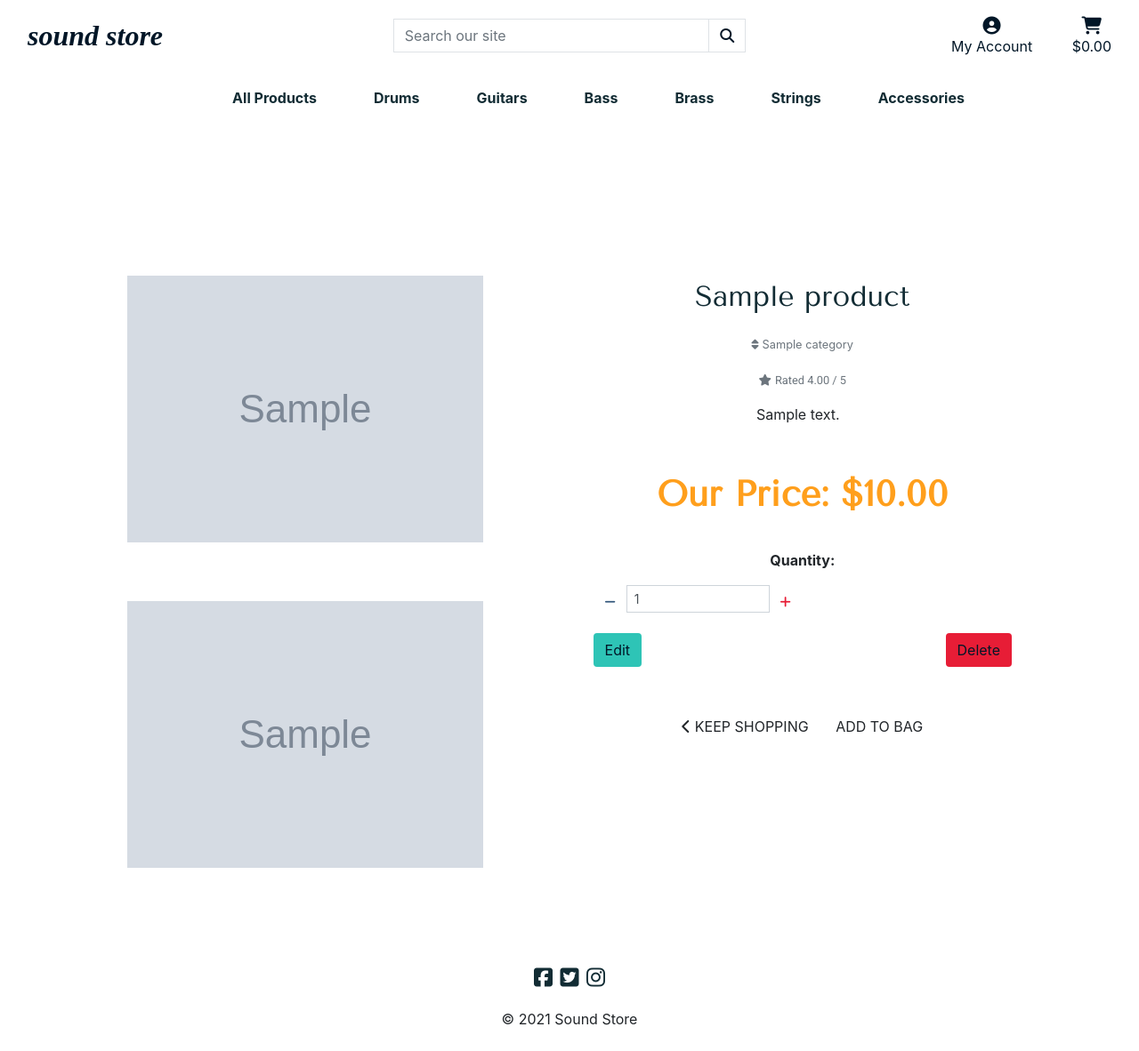
After one commit to Code-Institute-Submissions/sound-store-ms4, a Django app: page /products/1 in a window 1280 px wide. The commit adds this page. Shown: the whole page at 89% size. Run offline with Django 3.2, Linux system fonts and the light colour scheme; tables that the repository leaves empty hold one stand-in row (values such as "Sample post"); grey boxes marked "Sample" are stand-in pictures; some libraries are stand-ins or nearby versions; some web fonts are replaced.

Commit message:
Create product_details page and render on screen via views and urls files

```diff
--- a/home/templates/home/index.html
+++ b/home/templates/home/index.html
@@ -46,7 +46,7 @@
 <!-- Category Links -->
 <section>
   <h2 class="pt-1 mt-1 category-logo">Our Categories</h2>
-    <div class="container-fluid">
+    <div class="container-fluid category-container-imgs">
       <div class="row d-flex flex-row w-100 category-container">
         <div class="col-sm-4 col-md-2 col-lg-4 p-2 category category-mob">
           <a href="">
--- /dev/null
+++ b/products/templates/products/product_detail.html
@@ -0,0 +1,220 @@
+{% extends "base.html" %}
+{% load static %}
+
+{% block extra_title %}
+    | {{ product.name }}
+{% endblock %}
+
+{% block page_header %}
+<div class="container header-container">
+  <div class="row">
+    <div class="col">
+
+    </div>
+  </div>
+</div>
+{% endblock %}
+
+{% block content %}
+<!-- Medium and above screens-->
+   <div class="container mt-5">
+       <div class="row">
+           <div class="d-none col-md-12 product-container">
+            {% if product.image %}
+            <div>
+                {% if product.brand_image  %}
+                  <p class="center"><img src="{{ product.brand_image.url  }}" alt="{{ product.category.name }}"></p>
+                {% endif %}
+                  <a href="{{ product.image_url }}" target="_blank">
+                    <img class="detail-img img-fluid" src="{{ product.image_url }}" alt="{{ product.name }}">
+                  </a>
+            </div>
+            {% else %}
+            <a>
+                <img class="detail-img img-fluid" src="{{ MEDIA_URL }}noimage.png" alt="{{ product.name }}">
+            </a>
+            {% endif %}
+
+            <div class="center">
+                <p class="product-name-detail">{{ product.name }}</p>
+                {% if product.category %}
+              <p>
+              <a href="{% url 'products' %}?category={{ product.category.name }}" class="text-muted">
+                <small class="text-muted"><i class="fa fa-sort mr-1" aria-hidden="true"></i>{{ product.category.friendly_name }}</small>
+              </a>
+              </p>
+              {% endif %}
+                {% if product.rating %}
+                <small class="text-muted roboto"><i class="fas fa-star mr-1"></i>Rated {{ product.rating }} / 5</small>
+              {% else %}
+                <small class="text-muted roboto">There is no rating for this product, yet!</small>
+              {% endif %}
+              <div class="description-detail">
+              <p class="mt-3 center">{{ product.description }}</p>
+              </div>
+              <p class="lead font-weight-bold price-detail mt-5"><span class="price-color">Our Price: ${{ product.price }}</span></p>
+
+
+              <form class="form" action="" method="POST">
+                {% csrf_token %}
+                <div class="form-row">
+                    <div class="d-none col-md-12">
+                        <p class="mt-3"><strong>Quantity:</strong></p>
+                        <div class="form-group w-50">
+                            <div class="input-group input-quantity">
+                                <div class="input-group-prepend">
+                                    <!-- Decrement Quantity -->
+                                    <button class="decrement-qty btn btn-black rounded-0"
+                                        data-item_id="{{ product.id }}" id="decrement-qty_{{ product.id }}">
+                                        <span>
+                                            <i class="fas fa-minus fa-sm"></i>
+                                        </span>
+                                    </button>
+                                </div>
+                                <!-- Input Box -->
+                                <input class="form-control form-control-sm qty_input" type="number"
+                                    name="quantity" value="1" min="1" max="99"
+                                    data-item_id="{{ product.id }}"
+                                    id="id_qty_{{ product.id }}">
+                                <div class="input-group-append">
+                                    <!-- Increment Quantity -->
+                                    <button class="increment-qty btn btn-black rounded-0"
+                                        data-item_id="{{ product.id }}" id="increment-qty_{{ product.id }}">
+                                        <span>
+                                            <i class="fas fa-plus fa-sm"></i>
+                                        </span>
+                                    </button>
+                                </div>
+                            </div>
+                        </div>
+                        {% if request.user.is_superuser %}
+                  {% endif %}
+                  <div class="admin-btns">
+                    <a class="btn edit" href="">Edit</a>
+                    <a class="btn delete" href="">Delete</a>
+                  </div>
+                </div>
+
+                    <div class="d-none col-md-12">
+                        <a href="{% url 'products' %}" class="btn orange rounded-0 mt-5">
+                            <span class="icon">
+                                <i class="fas fa-chevron-left"></i>
+                            </span>
+                            <span class="text-uppercase orange">Back to shop</span>
+                        </a>
+                        <input type="submit" class="btn btn-black rounded-0 text-uppercase mt-5" value="Add to Bag">
+                    </div>
+                    <input type="hidden" name="redirect_url" value="{{ request.path }}">
+                </div>
+           </form>
+
+
+            </div>
+
+        </div>
+       </div>
+   </div>
+
+   <!-- Mobile Screen -->
+   <div class="container mt-5">
+    <div class="row">
+        <div class="col-12 product-container">
+         {% if product.image %}
+         <div>
+             {% if product.brand_image  %}
+               <p class="center"><img src="{{ product.brand_image.url  }}" alt="{{ product.category.name }}"></p>
+             {% endif %}
+               <a href="{{ product.image_url }}" target="_blank">
+                 <img class="detail-img img-fluid" src="{{ product.image_url }}" alt="{{ product.name }}">
+               </a>
+         </div>
+         {% else %}
+         <a>
+             <img class="detail-img img-fluid" src="{{ MEDIA_URL }}noimage.png" alt="{{ product.name }}">
+         </a>
+         {% endif %}
+
+         <div class="center">
+             <p class="product-name-detail">{{ product.name }}</p>
+             {% if product.category %}
+           <p>
+           <a href="{% url 'products' %}?category={{ product.category.name }}" class="text-muted">
+             <small class="text-muted"><i class="fa fa-sort mr-1" aria-hidden="true"></i>{{ product.category.friendly_name }}</small>
+           </a>
+           </p>
+           {% endif %}
+             {% if product.rating %}
+             <small class="text-muted roboto"><i class="fas fa-star mr-1"></i>Rated {{ product.rating }} / 5</small>
+           {% else %}
+             <small class="text-muted roboto">There is no rating for this product, yet!</small>
+           {% endif %}
+           <div class="description-detail">
+           <p class="mt-3 center">{{ product.description }}</p>
+           </div>
+           <p class="lead font-weight-bold price-detail mt-5"><span class="price-color">Our Price: ${{ product.price }}</span></p>
+
+
+           <form class="form" action="" method="POST">
+             {% csrf_token %}
+             <div class="form-row">
+                 <div class="col-12">
+                     <p class="mt-3"><strong>Quantity:</strong></p>
+                     <div class="form-group w-50">
+                         <div class="input-group input-quantity">
+                             <div class="input-group-prepend">
+                                 <!-- Decrement Quantity -->
+                                 <button class="decrement-qty btn btn-black rounded-0"
+                                     data-item_id="{{ product.id }}" id="decrement-qty_{{ product.id }}">
+                                     <span>
+                                         <i class="fas fa-minus fa-sm"></i>
+                                     </span>
+                                 </button>
+                             </div>
+                             <!-- Input Box -->
+                             <input class="form-control form-control-sm qty_input" type="number"
+                                 name="quantity" value="1" min="1" max="99"
+                                 data-item_id="{{ product.id }}"
+                                 id="id_qty_{{ product.id }}">
+                             <div class="input-group-append">
+                                 <!-- Increment Quantity -->
+                                 <button class="increment-qty btn btn-black rounded-0"
+                                     data-item_id="{{ product.id }}" id="increment-qty_{{ product.id }}">
+                                     <span>
+                                         <i class="fas fa-plus fa-sm"></i>
+                                     </span>
+                                 </button>
+                             </div>
+                         </div>
+                     </div>
+                     {% if request.user.is_superuser %}
+               {% endif %}
+               <div class="admin-btns">
+                 <a class="btn edit" href="">Edit</a>
+                 <a class="btn delete" href="">Delete</a>
+               </div>
+             </div>
+
+                 <div class="col-12">
+                     <a href="{% url 'products' %}" class="btn btn-outline-black rounded-0 mt-5">
+                         <span class="icon">
+                             <i class="fas fa-chevron-left"></i>
+                         </span>
+                         <span class="text-uppercase">Keep Shopping</span>
+                     </a>
+                     <input type="submit" class="btn btn-black rounded-0 text-uppercase mt-5" value="Add to Bag">
+                 </div>
+                 <input type="hidden" name="redirect_url" value="{{ request.path }}">
+             </div>
+        </form>
+
+
+         </div>
+
+     </div>
+    </div>
+</div>
+{% endblock %}
+
+{% block postloadjs %}
+    {{ block.super }}
+{% endblock %}
--- a/products/urls.py
+++ b/products/urls.py
@@ -3,4 +3,5 @@ from . import views
 
 urlpatterns = [
     path('', views.all_products, name="products"),
+    path('<product_id>', views.product_detail, name="product_detail"),
 ]
--- a/products/views.py
+++ b/products/views.py
@@ -1,4 +1,4 @@
-from django.shortcuts import render
+from django.shortcuts import render, get_object_or_404
 from .models import Product
 
 
@@ -11,3 +11,15 @@ def all_products(request):
     }
 
     return render(request, 'products/products.html', context)
+
+
+def product_detail(request, product_id):
+    """A detailed page for a single product"""
+    # Returns one object from the database
+    product = get_object_or_404(Product, pk=product_id)
+
+    context = {
+        'product': product,
+    }
+
+    return render(request, 'products/product_detail.html', context)
--- a/static/css/base.css
+++ b/static/css/base.css
@@ -55,7 +55,7 @@ body {
 }
 
 .navbar {
-    background-color: #fdfffc;
+    background-color: white;
     height: 75px;
 }
 
@@ -158,6 +158,10 @@ body {
     text-align: left;
 }
 
+.category-container-imgs {
+    overflow: hidden;
+}
+
 .category:hover {
     text-decoration: underline;
 }
@@ -248,6 +252,11 @@ body {
 
 .btt-link {
     cursor: pointer;
+}
+
+.flex {
+    display: flex;
+    justify-content: space-around;
 }
 
  /* -------------------------------- product_detail.html */
@@ -487,6 +496,18 @@ body {
     }
   }
 
+  @media (max-width: 600px) {
+      .product-name {
+          font-size: 1.7rem;
+      }
+
+      .price {
+        font-size: 1rem;
+      }
+
+
+  }
+
   @media (max-width: 764px) {
     .hero-mob {
         object-fit: cover;
@@ -499,6 +520,7 @@ body {
     height: 90px;
     object-fit: contain;
   }
+
 
 }
 
@@ -540,3 +562,17 @@ body {
           display: none;
       }
   }
+
+  /* -------------------------------- Colors */
+
+  .orange {
+      color: #ff9f1c;
+  }
+
+  .dark-blue {
+      color: #011627;
+  }
+
+  .red {
+      color: #e71d36;
+  }
--- a/templates/base.html
+++ b/templates/base.html
@@ -126,7 +126,7 @@
     {% endblock %}
 
     <!--Footer-->
-    <footer>
+    <footer class='pt-5'>
       <div class="container-fluid footer-container">
         <div class="row">
           <div class="col-12 social p-2">
```
Also changed, not shown: products/templates/products/products.html (+87 -4 lines).
